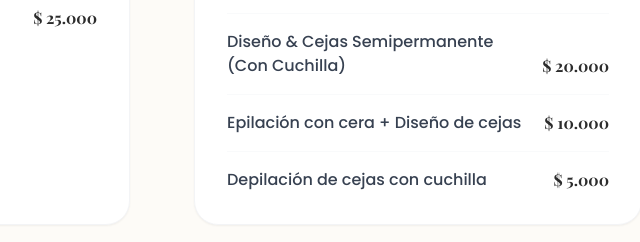
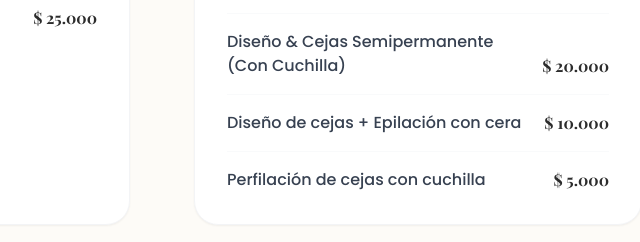
Before and after one commit to faridarias44-coder/mara-arias-glow-studio, a plain HTML site: page index.html in a window 1280 px wide. Shown: the part 2039-2281 px from the top of the page, 478-1118 px from the left. Drawn offline with nearby package versions, Linux system fonts and the light colour scheme; a web font is replaced by a local one.

Commit message:
Update index.html

```diff
--- a/index.html
+++ b/index.html
@@ -334,11 +334,11 @@
                             <span class="font-serif font-bold text-glow-dark whitespace-nowrap">$ 20.000</span>
                         </li>
                         <li class="flex justify-between items-end border-t border-gray-50 pt-4">
-                            <span class="text-gray-700 font-medium pr-4">Epilación con cera + Diseño de cejas</span>
+                            <span class="text-gray-700 font-medium pr-4">Diseño de cejas + Epilación con cera</span>
                             <span class="font-serif font-bold text-glow-dark whitespace-nowrap">$ 10.000</span>
                         </li>
                         <li class="flex justify-between items-end border-t border-gray-50 pt-4">
-                            <span class="text-gray-700 font-medium pr-4">Depilación de cejas con cuchilla</span>
+                            <span class="text-gray-700 font-medium pr-4">Perfilación de cejas con cuchilla</span>
                             <span class="font-serif font-bold text-glow-dark whitespace-nowrap">$ 5.000</span>
                         </li>
                     </ul>
```
